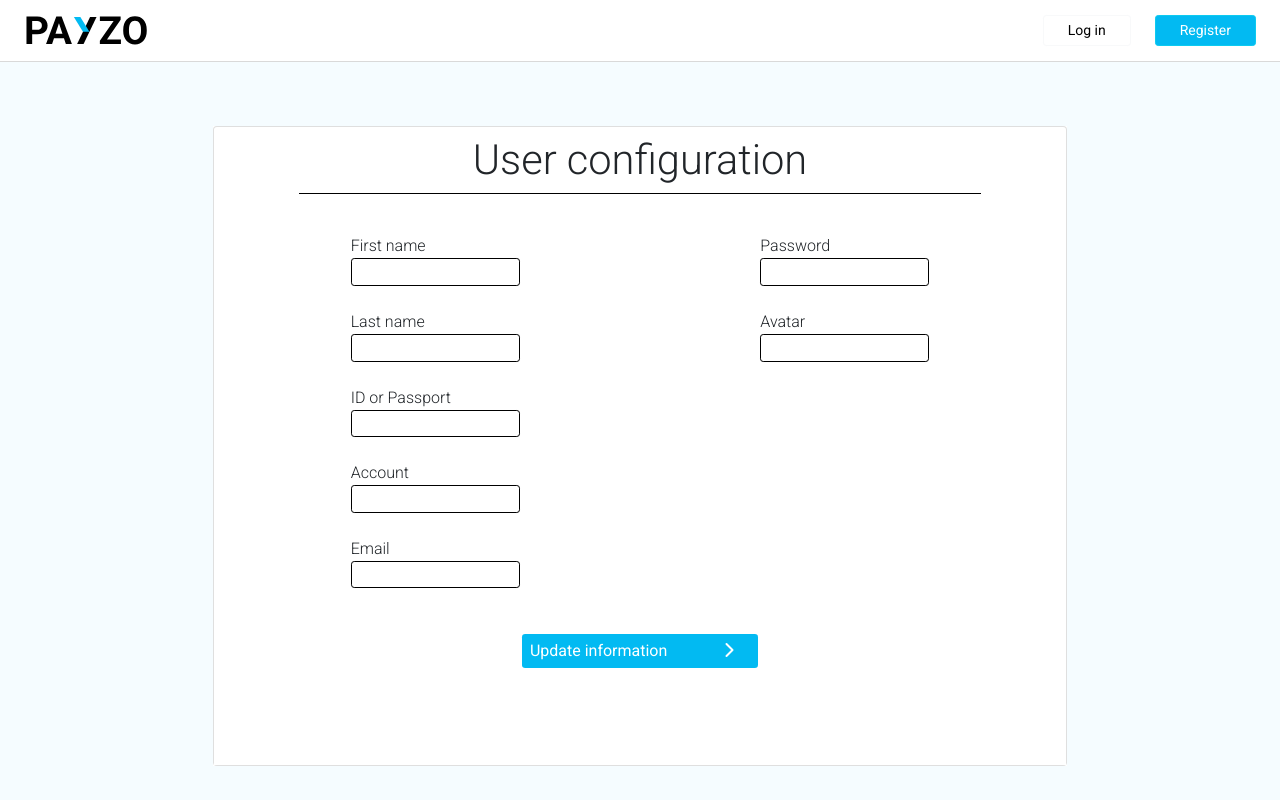
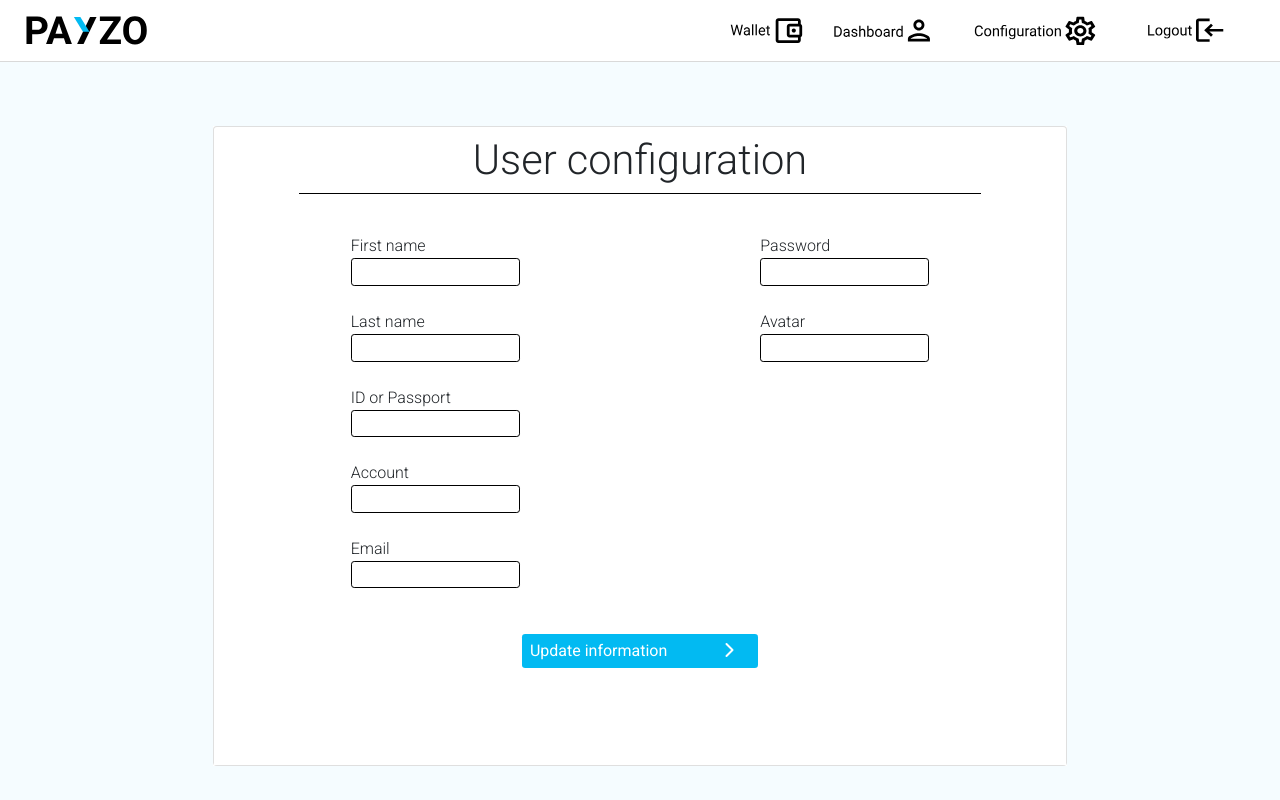
Before and after one commit to rogelioolarte/c17-41-ft-java, a React (Vite) app in the folder front/: page /config in a window 1280 px wide. Built offline with nearby package versions, Linux system fonts and the light colour scheme.

Commit message:
update navbar

```diff
--- a/front/src/App.jsx
+++ b/front/src/App.jsx
@@ -1,11 +1,9 @@
 import { Outlet } from "react-router-dom";
 import "./App.css";
-import NavBar from "./components/container/NavBar";
 
 function App() {
   return (
     <div>
-      <NavBar />
       <Outlet />
     </div>
   );
--- /dev/null
+++ b/front/src/components/container/NavBarA.jsx
@@ -0,0 +1,28 @@
+import '../../styles/styleNavbar.scss'
+import Logo from '../../assets/payzo.svg'
+import { NavLink } from 'react-router-dom'
+
+function NavBarA() {
+
+  return (
+    <nav className='navbar navbar-expand-lg navbar-light navbare'>
+      <NavLink to="/" replace={true} className="color-background" >
+        <img className='logo' src={Logo} alt="Logo" />
+      </NavLink>
+      <div className='button-init' >
+          <NavLink to="/login" replace={true} >
+            <button type="button" className="btn btn-light btn-sm button-init-left ">
+              Log in
+            </button>
+          </NavLink>
+          <NavLink to="/register" replace={true} >
+            <button type="button" className="btn btn-info btn-sm button-init-right ">
+              Register
+            </button>
+          </NavLink>
+        </div>
+    </nav>
+  );
+}
+
+export default NavBarA;
--- a/front/src/components/container/NavBar.jsx
+++ b/front/src/components/container/NavBarB.jsx
@@ -8,7 +8,7 @@ import { NavLink, useNavigate } from 'react-router-dom'
 import { UserContext, UserProvider } from '../../contexts/user.context';
 import { useEffect } from 'react'
 
-function NavBar() {
+function NavBarB() {
   const { logUserOut, loggedUser } = UserProvider(UserContext);
   const navigate = useNavigate();
 
@@ -20,25 +20,11 @@ function NavBar() {
   useEffect(() => {
   }, [loggedUser]);
 
-  function changeButtons() {
-    if (!loggedUser) {
-      return (
-        <div className='button-init' >
-          <NavLink to="/login" replace={true} >
-            <button type="button" className="btn btn-light btn-sm button-init-left ">
-              Log in
-            </button>
-          </NavLink>
-          <NavLink to="/register" replace={true} >
-            <button type="button" className="btn btn-info btn-sm button-init-right ">
-              Register
-            </button>
-          </NavLink>
-        </div>
-      );
-    }
-
-    return (
+  return (
+    <nav className='navbar navbar-expand-lg navbar-light navbare'>
+      <NavLink to="/" replace={true} className="color-background" >
+        <img className='logo' src={Logo} alt="Logo" />
+      </NavLink>
       <div className='button-init' >
         <NavLink to="/wallet" replace={true} >
           <img className='logo-nav' src={Wallet} alt="Wallet" />
@@ -53,17 +39,8 @@ function NavBar() {
           <img className='logo-nav' src={Logout} alt="Logout" />
         </NavLink>
       </div>
-    );
-  }
-
-  return (
-    <nav className='navbar navbar-expand-lg navbar-light navbare'>
-      <NavLink to="/" replace={true} className="color-background" >
-        <img className='logo' src={Logo} alt="Logo" />
-      </NavLink>
-      {changeButtons()}
     </nav>
   );
 }
 
-export default NavBar;
+export default NavBarB;
--- a/front/src/pages/ConfigPage.jsx
+++ b/front/src/pages/ConfigPage.jsx
@@ -1,8 +1,12 @@
+import NavBarB from "../components/container/NavBarB"
 import ConfigSection from "../components/container/configSection"
 
 function ConfigPage() {
   return (
-    <div><ConfigSection/></div>
+    <div>
+      <NavBarB/>
+      <ConfigSection/>
+    </div>
   )
 }
 
--- a/front/src/pages/DashboardPage.jsx
+++ b/front/src/pages/DashboardPage.jsx
@@ -2,15 +2,20 @@ import DashboardPannel from "../components/pure/dashboardPannel";
 import DashboardSection from "../components/container/dashboardSection";
 import useProtectedRoute from "../hooks/useProtectedRoute";
 import "../styles/styleDashboard.scss";
+import NavBarB from "../components/container/NavBarB";
 
 function DashboardPage() {
   useProtectedRoute();
 
   return (
-    <div className="dashboard-init">
-      <DashboardPannel></DashboardPannel>
-      <DashboardSection></DashboardSection>
+    <div>
+      <NavBarB/>
+      <div className="dashboard-init">
+        <DashboardPannel></DashboardPannel>
+        <DashboardSection></DashboardSection>
+      </div>
     </div>
+
   );
 }
 
--- a/front/src/pages/HomePage.jsx
+++ b/front/src/pages/HomePage.jsx
@@ -1,7 +1,10 @@
 import { Link } from 'react-router-dom';
 import '../styles/styleHome.scss'
+import NavBarA from '../components/container/NavBarA';
 const HomePage = () => {
   return (
+    <div>
+    <NavBarA/>
     <div className="home">
       <h1  className="home-title">Trade Bitcoin with PAYZO</h1>
       <div className='home-banner'>
@@ -18,6 +21,8 @@ const HomePage = () => {
         </Link>
 
     </div>
+    </div>
+
   );
 };
 
--- a/front/src/pages/WalletPage.jsx
+++ b/front/src/pages/WalletPage.jsx
@@ -1,10 +1,15 @@
 // import WalletSection from "../components/pure/walletSection";
+import NavBarB from "../components/container/NavBarB";
 import WalletSection from "../components/container/walletSection";
 import "../styles/walletPage.scss";
 
 function WalletPage() {
   return (
-    <div className="d-flex justify-content-center"><WalletSection/></div>
+    <div>
+      <NavBarB/>
+      <div className="d-flex justify-content-center"><WalletSection/></div>
+    </div>
+
   );
 }
 
```
Also changed, not shown: front/src/pages/ConfigUserPage.jsx (deleted, +0 -11 lines).
